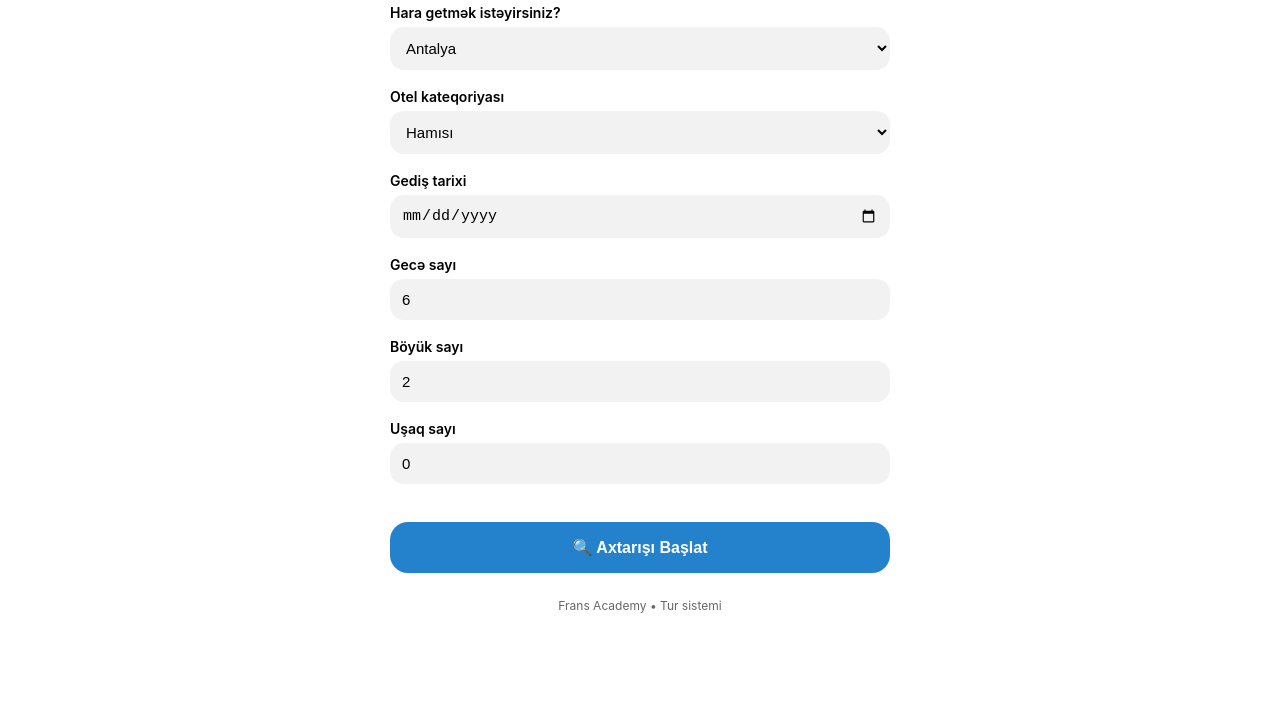
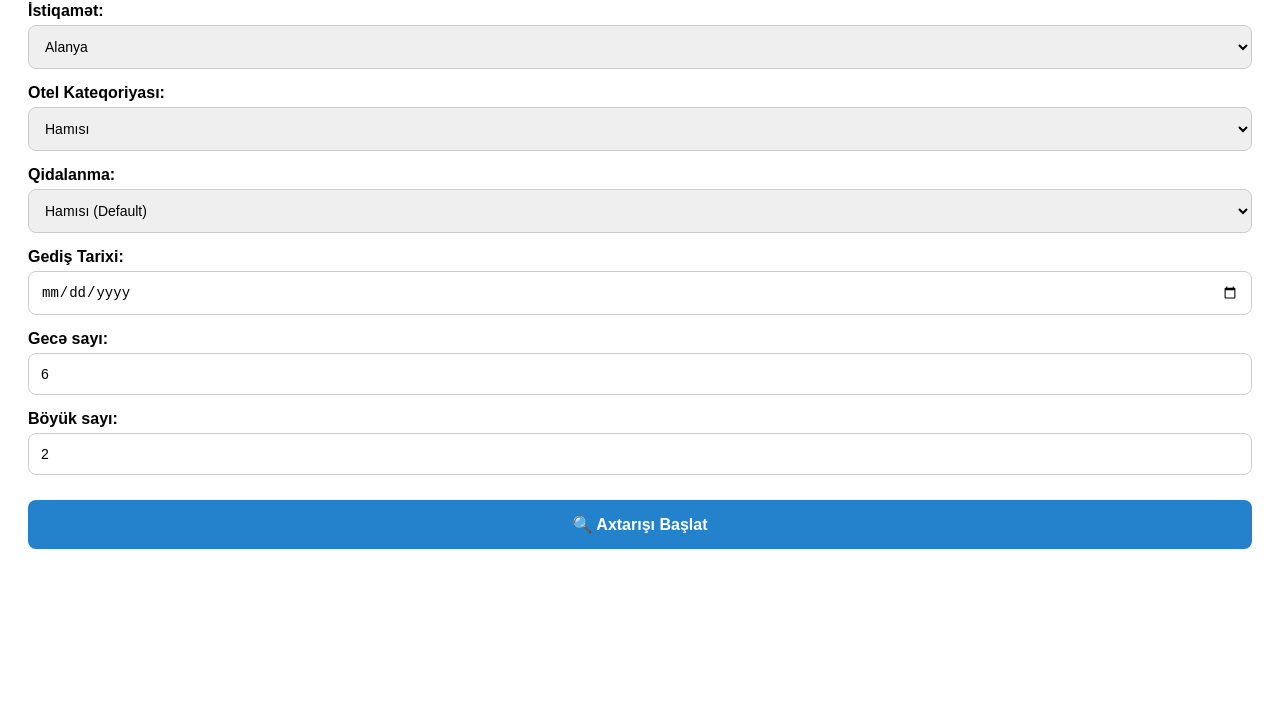
Before and after one commit to huseynovlnx/tur-axtaris-bot, a plain HTML site: page index.html in a window 1280 px wide. Shown: the part 85-800 px from the top of the page. Drawn offline with Linux system fonts and the light colour scheme; a script that the page names is missing.

Commit message:
Update index.html

```diff
--- a/index.html
+++ b/index.html
@@ -5,177 +5,85 @@
     <meta name="viewport" content="width=device-width, initial-scale=1.0">
     <title>Tur Axtarışı</title>
     <script src="https://telegram.org/js/telegram-web-app.js"></script>
-
     <style>
-        body {
-            font-family: -apple-system, BlinkMacSystemFont, 'Segoe UI', Roboto, sans-serif;
-            padding: 20px;
-            margin: 0;
-            background: var(--tg-theme-bg-color, #ffffff);
-            color: var(--tg-theme-text-color, #000000);
-        }
-
-        .container {
-            max-width: 500px;
-            margin: auto;
-        }
-
-        h2 {
-            text-align: center;
-            margin-bottom: 20px;
-        }
-
-        label {
-            display: block;
-            margin-top: 18px;
-            font-weight: 600;
-            font-size: 14px;
-        }
-
-        input, select {
-            width: 100%;
-            padding: 12px;
-            margin-top: 6px;
-            border-radius: 14px;
-            border: none;
-            outline: none;
-            font-size: 15px;
-            background: var(--tg-theme-secondary-bg-color, #f2f2f2);
-            color: var(--tg-theme-text-color, #000);
-            box-sizing: border-box;
-            transition: 0.2s;
-        }
-
-        input:focus, select:focus {
-            box-shadow: 0 0 0 2px var(--tg-theme-button-color, #2481cc);
-        }
-
-        .children-container {
-            margin-top: 10px;
-            transition: 0.3s ease;
-        }
-
-        .child-age {
-            margin-top: 8px;
-        }
-
-        button {
-            width: 100%;
-            padding: 16px;
-            margin-top: 28px;
-            border-radius: 18px;
-            border: none;
-            font-size: 16px;
-            font-weight: bold;
-            cursor: pointer;
-            background: var(--tg-theme-button-color, #2481cc);
-            color: var(--tg-theme-button-text-color, #ffffff);
-            transition: 0.2s ease;
-        }
-
-        button:active {
-            transform: scale(0.97);
-        }
-
-        .footer {
-            text-align: center;
-            font-size: 12px;
-            margin-top: 25px;
-            opacity: 0.6;
-        }
+        body { font-family: sans-serif; padding: 20px; background-color: var(--tg-theme-bg-color, #fff); color: var(--tg-theme-text-color, #000); }
+        label { display: block; margin-top: 15px; font-weight: bold; }
+        input, select { width: 100%; padding: 12px; margin-top: 5px; border-radius: 8px; border: 1px solid #ccc; box-sizing: border-box; font-size: 14px; }
+        button { width: 100%; padding: 15px; margin-top: 25px; background-color: #2481cc; color: #fff; border: none; border-radius: 8px; font-size: 16px; font-weight: bold; cursor: pointer; }
     </style>
 </head>
+<body>
+    <h3>✈️ Tur Axtarışı</h3>
 
-<body>
-<div class="container">
-
-    <h2>✈️ Tur Axtarışı</h2>
-
-    <label>Hara getmək istəyirsiniz?</label>
+    <label>İstiqamət:</label>
     <select id="region">
+        <option value="Alanya">Alanya</option>
         <option value="Antalya">Antalya</option>
+        <option value="Belek">Belek</option>
         <option value="Istanbul">İstanbul</option>
-        <option value="Dubay">Dubay</option>
-        <option value="Misir">Misir</option>
+        <option value="Kemer">Kemer</option>
     </select>
 
-    <label>Otel kateqoriyası</label>
+    <label>Otel Kateqoriyası:</label>
     <select id="stars">
         <option value="all">Hamısı</option>
-        <option value="3">3 Ulduz</option>
-        <option value="4">4 Ulduz</option>
-        <option value="5">5 Ulduz</option>
+        <option value="3*">3 Ulduz (3*)</option>
+        <option value="4*">4 Ulduz (4*)</option>
+        <option value="5*">5 Ulduz (5*)</option>
     </select>
 
-    <label>Gediş tarixi</label>
+    <label>Qidalanma:</label>
+    <select id="meal">
+        <option value="">Hamısı (Default)</option>
+        <option value="AI">AI (Hər şey daxil)</option>
+        <option value="BB">BB (Səhər yeməyi)</option>
+        <option value="FB">FB (3 dəfə yemək)</option>
+        <option value="HB">HB (Səhər və Axşam)</option>
+        <option value="RO">Room Only (Yeməksiz)</option>
+        <option value="UAI">UAI (Ultra Hər şey daxil)</option>
+    </select>
+
+    <label>Gediş Tarixi:</label>
     <input type="date" id="date">
 
-    <label>Gecə sayı</label>
+    <label>Gecə sayı:</label>
     <input type="number" id="nights" value="6" min="1">
 
-    <label>Böyük sayı</label>
+    <label>Böyük sayı:</label>
     <input type="number" id="adults" value="2" min="1">
 
-    <label>Uşaq sayı</label>
-    <input type="number" id="children" value="0" min="0" onchange="toggleAgeInputs()">
-
-    <div id="children_ages" class="children-container"></div>
-
     <button onclick="sendData()">🔍 Axtarışı Başlat</button>
-
-    <div class="footer">
-        Frans Academy • Tur sistemi
-    </div>
-
-</div>
 
     <script>
         let tg = window.Telegram.WebApp;
         tg.expand();
-
+        // Tarix xanasına bugünkü tarixi qoyuruq
         document.getElementById('date').valueAsDate = new Date();
 
-    function toggleAgeInputs() {
-        let count = parseInt(document.getElementById('children').value);
-        let container = document.getElementById('children_ages');
-        container.innerHTML = "";
+        function sendData() {
+            let region = document.getElementById('region').value;
+            let stars = document.getElementById('stars').value;
+            let meal = document.getElementById('meal').value;
+            let date = document.getElementById('date').value;
+            let nights = document.getElementById('nights').value;
+            let adults = document.getElementById('adults').value;
 
-        if (count > 0) {
-            for (let i = 0; i < count; i++) {
-                let input = document.createElement("input");
-                input.type = "number";
-                input.placeholder = (i + 1) + ". Uşağın yaşı";
-                input.className = "child-age";
-                input.value = "6";
-                container.appendChild(input);
-            }
-        }
-    }
-
-    function sendData() {
-        let ages = [];
-        document.querySelectorAll(".child-age").forEach(el => {
-            ages.push(parseInt(el.value));
-        });
-
-        let data = {
-            region: document.getElementById('region').value,
-            stars: document.getElementById('stars').value,
-            date: document.getElementById('date').value,
-            nights: parseInt(document.getElementById('nights').value),
-            adults: parseInt(document.getElementById('adults').value),
-            children: parseInt(document.getElementById('children').value),
-            ages: ages
-        };
-
-        if (!data.date) {
-            alert("Tarix seçin!");
+            if (!date) {
+                alert("Zəhmət olmasa tarix seçin!");
                 return;
             }
 
+            let data = {
+                region: region,
+                stars: stars,
+                meal: meal,
+                date: date,
+                nights: nights,
+                adults: adults
+                // Uşaq (children) parametri silindi
+            };
             tg.sendData(JSON.stringify(data));
         }
     </script>
-
 </body>
 </html>
```
Lines whose indentation alone changed are shown as unchanged.
